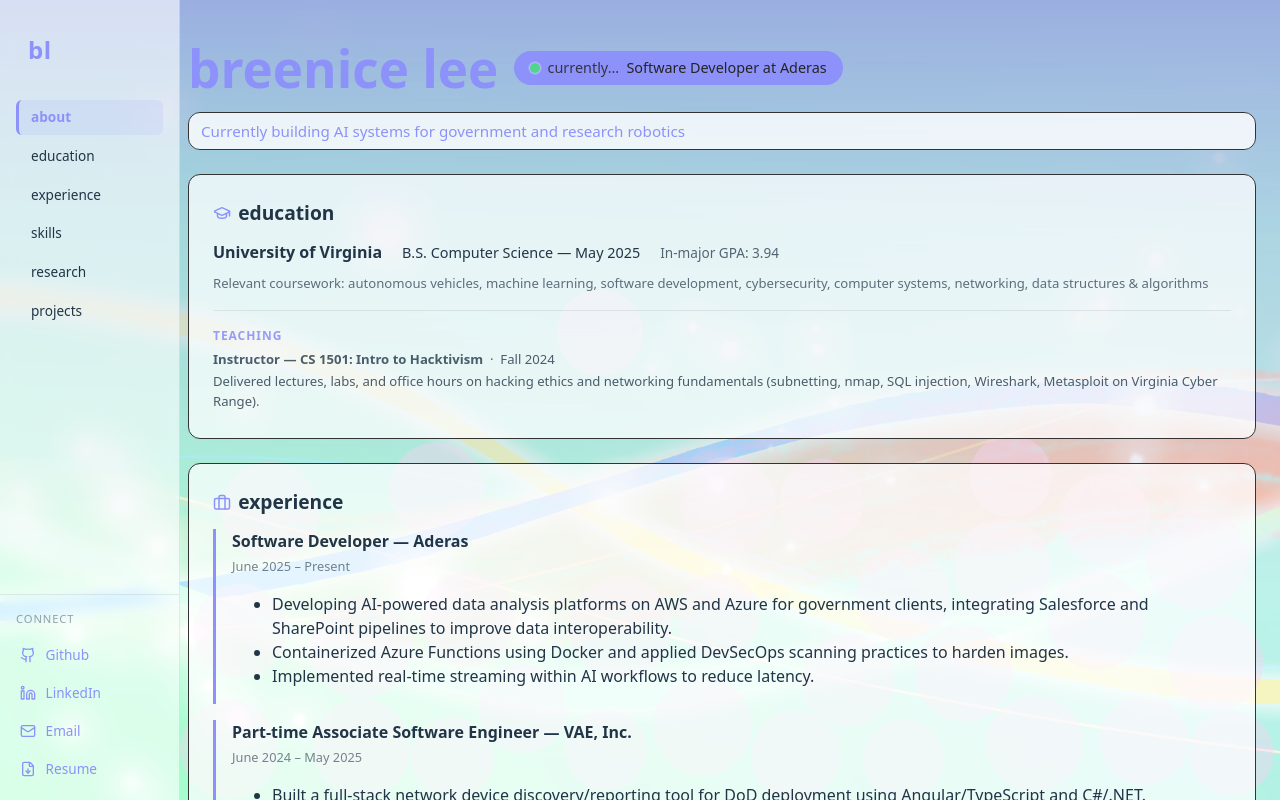
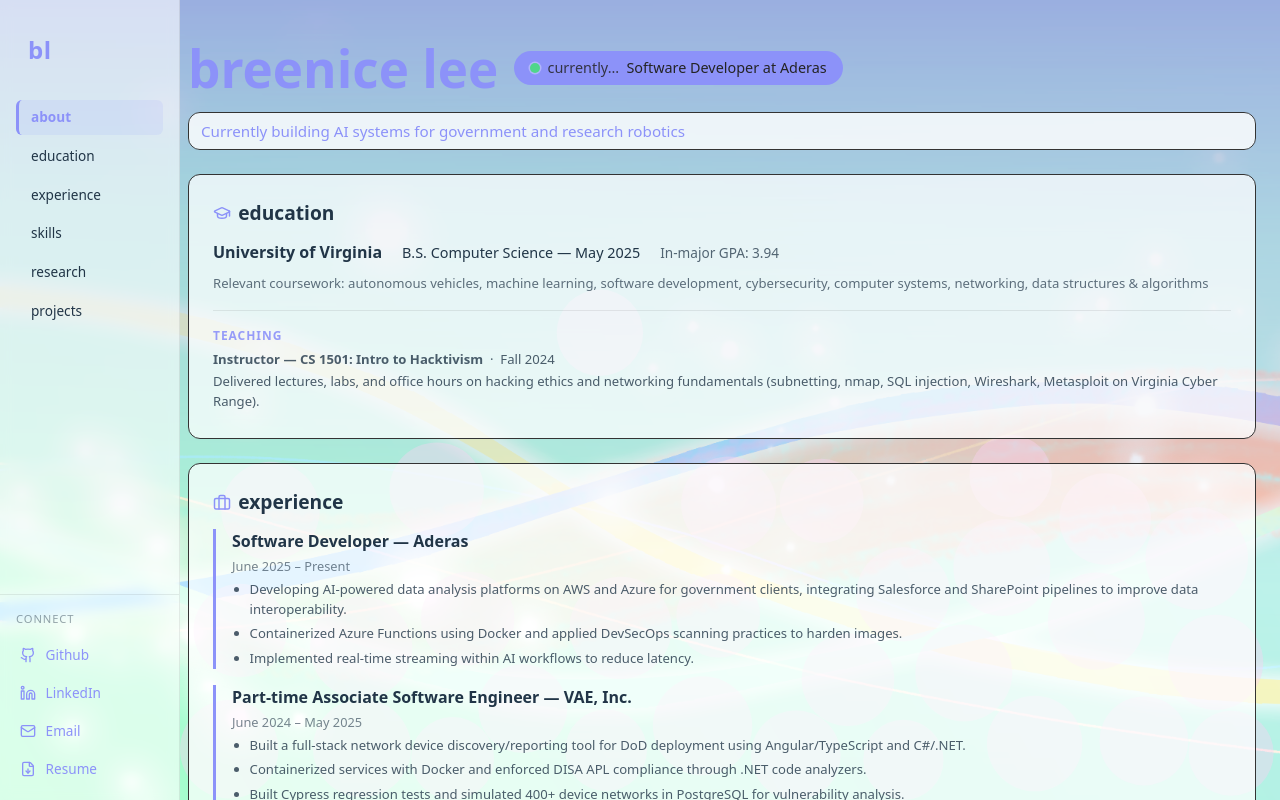
Before and after one commit to breenice/breenice.github.io, a React (Vite) app in the folder breesite/client/: page / in a window 1280 px wide. Shown: the top 800 px of the page. Built offline with nearby package versions, Linux system fonts and the light colour scheme.

Commit message:
sizing fix

```diff
--- a/breesite/client/src/App.css
+++ b/breesite/client/src/App.css
@@ -334,8 +334,18 @@ body::after {
 
 .timeline-entry p {
   margin: 0;
-  font-size: 0.9rem;
+  font-size: 0.82rem;
   opacity: 0.85;
+}
+
+.timeline-description {
+  margin: 0;
+  padding-left: 1.1rem;
+  font-size: 0.82rem;
+  opacity: 0.8;
+  display: flex;
+  flex-direction: column;
+  gap: 0.3rem;
 }
 
 /* Skills cell */
```
